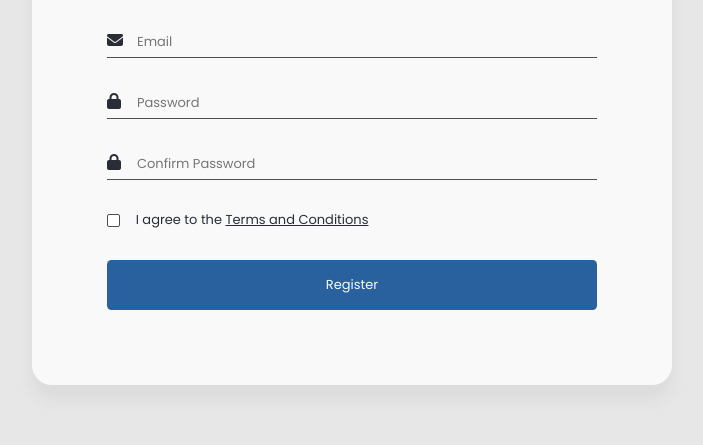
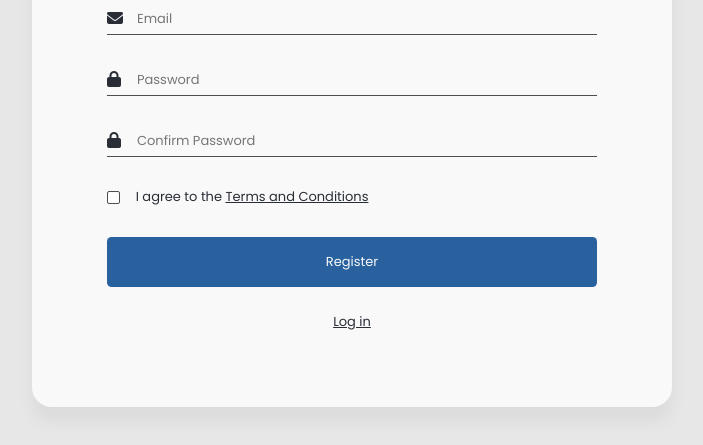
Before and after one commit to Dunkelhaiser/Form-Validator, a website built with Vite: page index.html in a window 1280 px wide. Shown: the part 305-750 px from the top of the page, without its empty margins (288-991 px from the left). Built offline with nearby package versions, Linux system fonts and the light colour scheme.

Commit message:
Added log in link

```diff
--- a/index.html
+++ b/index.html
@@ -48,6 +48,7 @@
                         <label for="checkbox">I agree to the <a href="#">Terms and Conditions</a></label>
                     </div>
                     <button type="submit">Register</button>
+                    <a href="#" class="center" style="margin-top: -5px">Log in</a>
                 </form>
             </div>
         </main>
--- a/src/sass/components/_form.scss
+++ b/src/sass/components/_form.scss
@@ -31,6 +31,7 @@ form {
     }
 
     a {
+        font-size: 1.3rem;
         color: $light-text;
 
         &:hover,
--- a/src/sass/global/_utils.scss
+++ b/src/sass/global/_utils.scss
@@ -1,3 +1,7 @@
 .hidden {
     display: none;
 }
+
+.center {
+    margin: 0 auto;
+}
```
Also changed, not shown: src/css/main.css, 1 other file.
